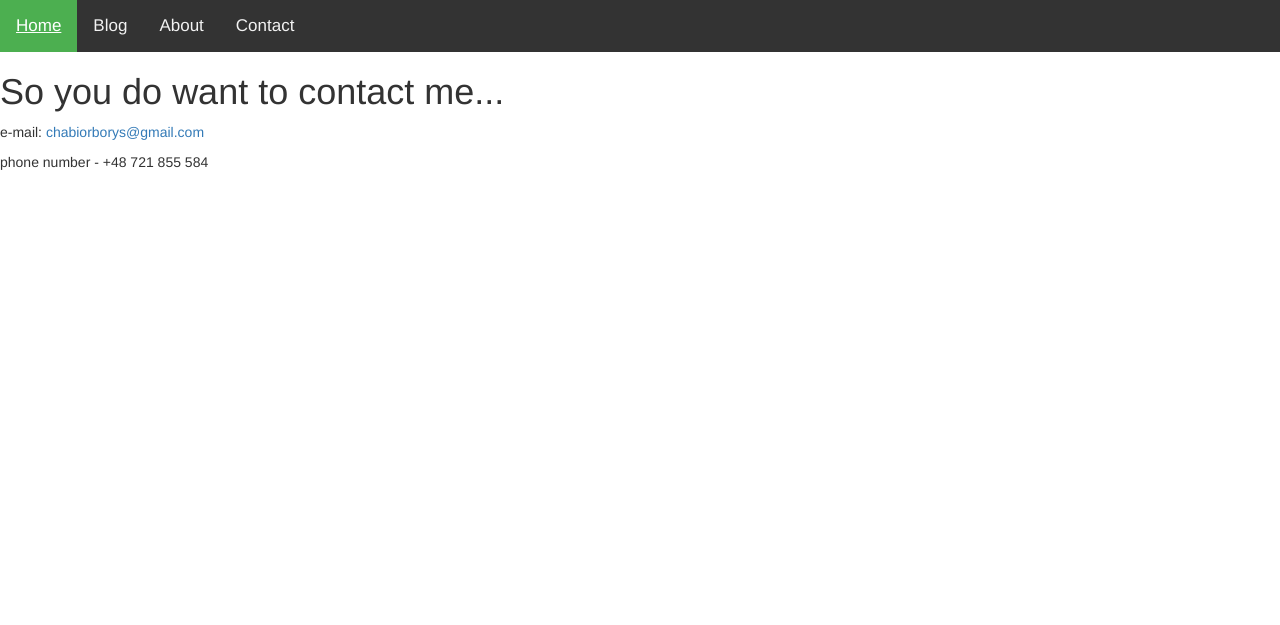
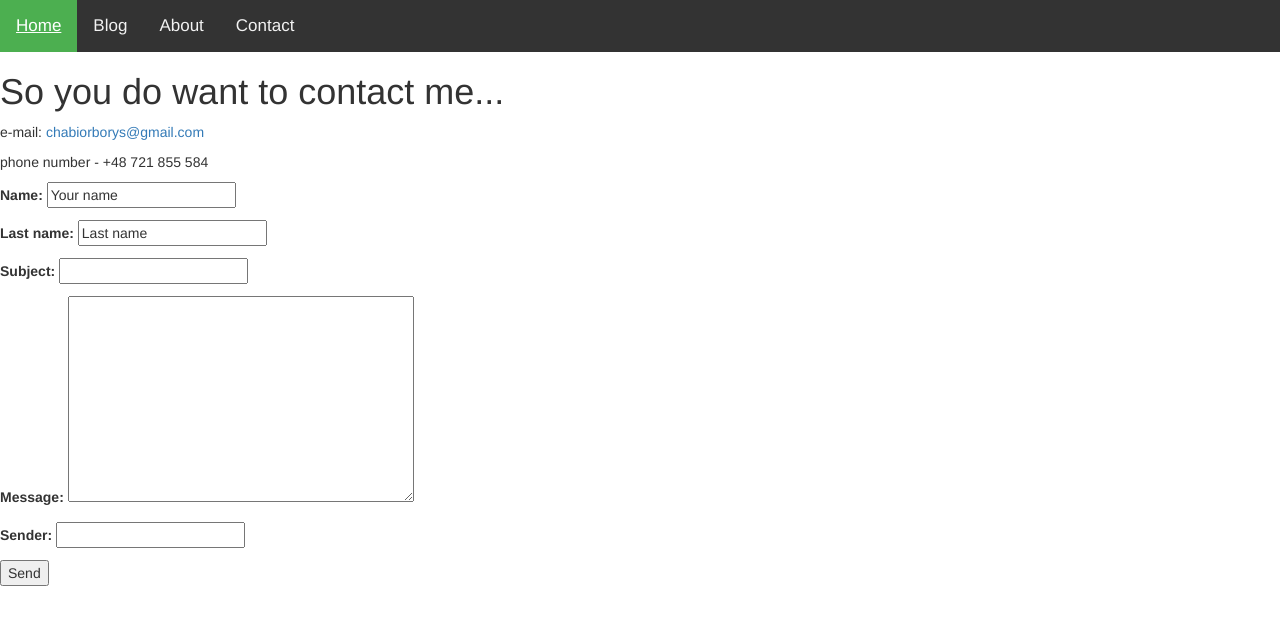
Before and after one commit to chabiorborys/Django_blog, a Django app: page /contact/ in a window 1280 px wide. Shown: the top 625 px of the page. Run offline with Django 3.2, Linux system fonts and the light colour scheme; some libraries are stand-ins or nearby versions.

Commit message:
Added first contact form

```diff
--- a/blog/settings.py
+++ b/blog/settings.py
@@ -115,3 +115,5 @@ USE_TZ = True
 
 STATIC_URL = '/static/'
 MEDIA_URL = '/media/'
+
+EMAIL_BACKEND = 'django.core.mail.backends.console.EmailBackend'
--- /dev/null
+++ b/posts/forms.py
@@ -0,0 +1,8 @@
+from django import forms
+
+class ContactForm(forms.Form):
+    name = forms.CharField(initial='Your name', required=True)
+    last_name = forms.CharField(initial='Last name', required=True)
+    subject = forms.CharField(max_length=100)
+    message = forms.CharField(widget=forms.Textarea)
+    sender = forms.EmailField(required=True)
--- a/posts/views.py
+++ b/posts/views.py
@@ -1,5 +1,8 @@
 from django.shortcuts import render, redirect
 from django.views import View
+from django.http import HttpResponse
+from django.core.mail import send_mail
+from .forms import ContactForm
 
 
 class LandingPageView(View):
@@ -19,8 +22,22 @@ class AboutPageView(View):
 
 class ContactPageView(View):
     def get(self, request):
-        context = {}
-        return render(request, 'contact.html', context)
+            form = ContactForm()
+            return render(request, 'contact.html', {'form':form})
+
+    def post(self, request):
+            form = ContactForm(request.POST)
+            if form.is_valid():
+                        name = form.cleaned_data['name']
+                        last_name = form.cleaned_data['last_name']
+                        subject = form.cleaned_data['subject']
+                        message = form.cleaned_data['message']
+                        sender = form.cleaned_data['sender']
+
+                        message = '{0} has sent you a new message:\n\n{1}'.format(name, form.cleaned_data['message'])
+                        send_mail('New Enquiry', message, sender, ['chabiorborys@gmail.com'])
+                        return HttpResponse('Thanks for sending an e-mail!')
+            return render(request, 'contact.html', {'form': form})
 
 class CreatingScriptsPageView(View):
     def get(self, request):
--- a/templates/contact.html
+++ b/templates/contact.html
@@ -4,4 +4,11 @@
         <h1>So you do want to contact me...</h1>
         <p> e-mail:<a href="mailto:chabiorborys@gmail.com"> chabiorborys@gmail.com </a></p>
         <p> phone number - +48 721 855 584 </p>
+        <form method="post">
+                {% csrf_token %}
+                {{ form.as_p }}
+                <div class="form-actions">
+                        <button type="submit">Send</button>
+                </div>
+        </form>
 {% endblock content %}
--- a/templates/github.html
+++ b/templates/github.html
@@ -9,4 +9,8 @@
 
         </ul>
 </div>
+<h2>Usefull stuff</h2>
+<ul>
+        <li><a href="https://git-scm.com/book/en/v2">The entire Pro Git book</a></li>
+</ul>
 {% endblock content %}
--- a/templates/head.html
+++ b/templates/head.html
@@ -1,7 +1,9 @@
 {% load static %}
 <head>
     <meta charset="utf-8">
+    <meta itemprop="name" content="Borys Chabior">
     <meta http-equiv="X-UA-Compatible" content="IE=edge">
+    <meta name="viewport" content="width=device-width, initial-scale=1">
     <link rel="stylesheet" href="{% static 'mystyle.css' %}">
     <title>Borys's Blog</title>
     <link rel="stylesheet" href="https://maxcdn.bootstrapcdn.com/bootstrap/3.4.1/css/bootstrap.min.css">
```
